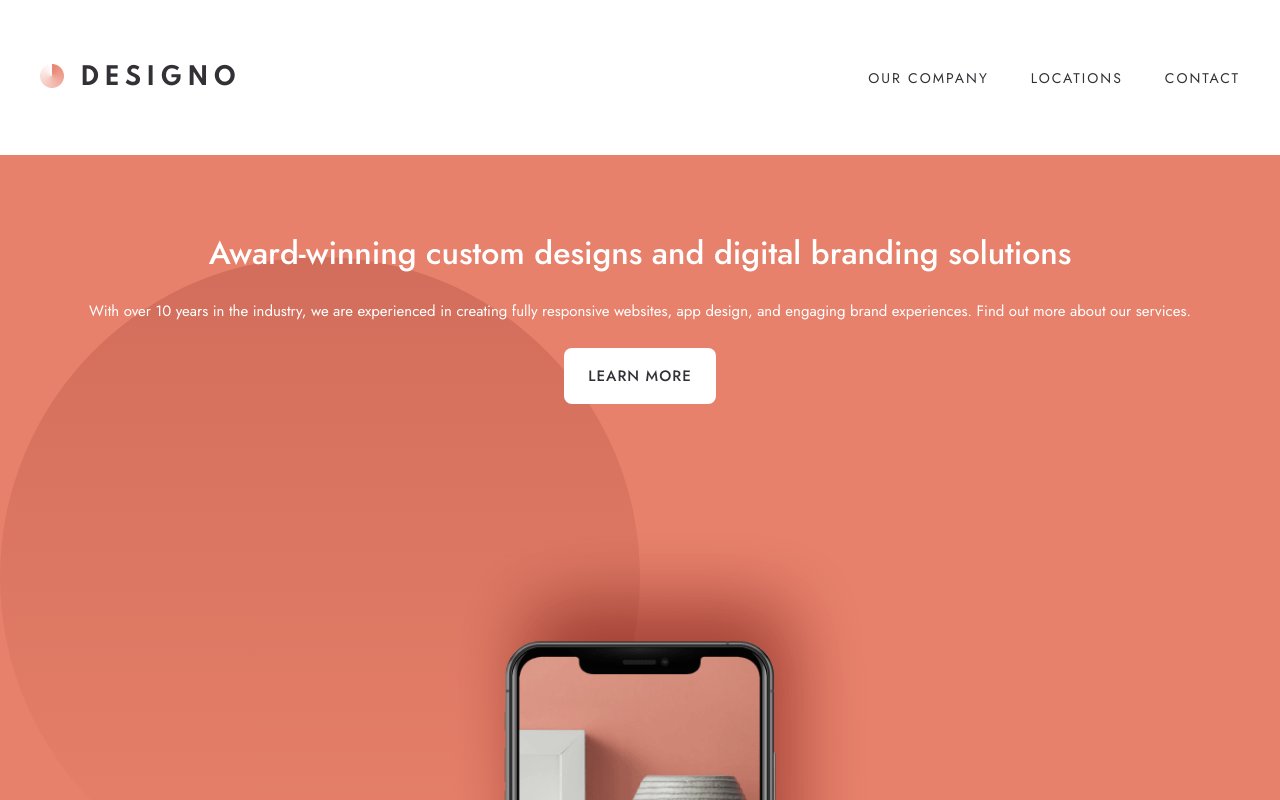
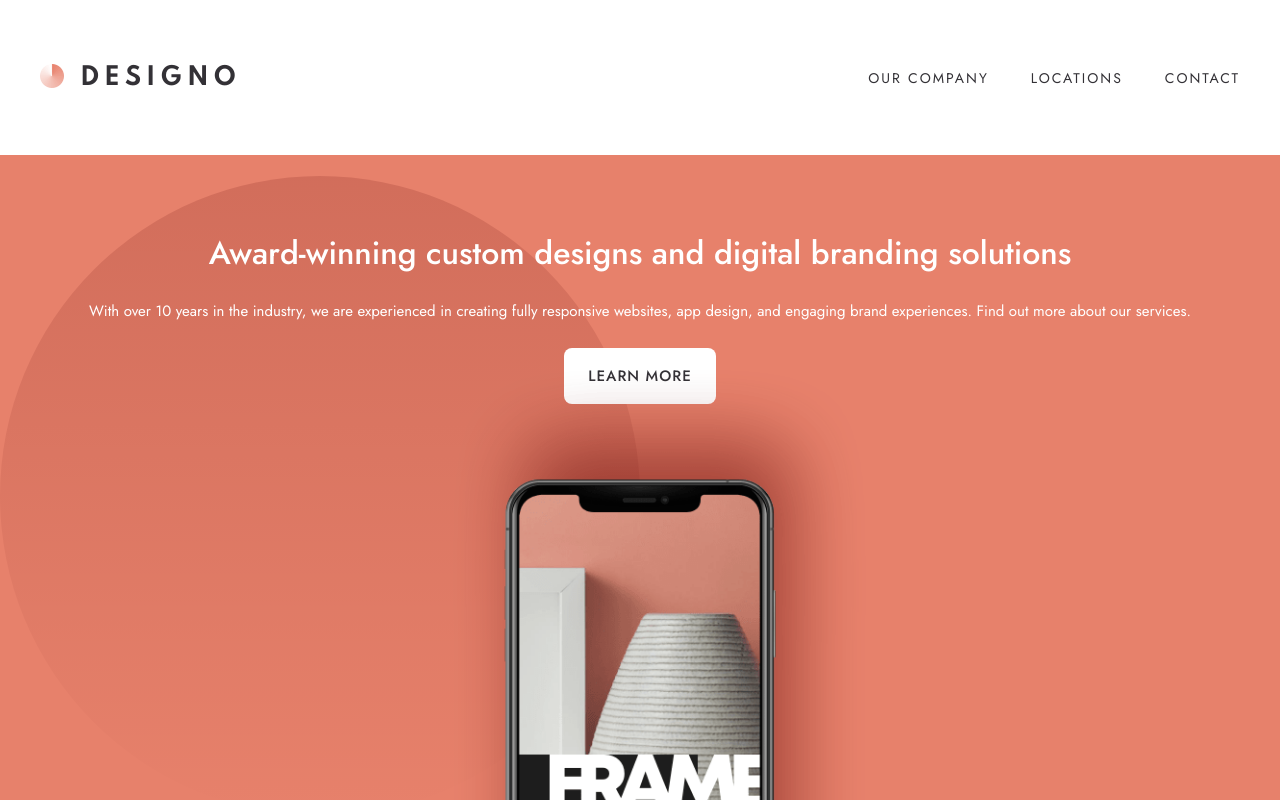
Before and after one commit to g-akca/designo, a React (Vite) app: page / in a window 1280 px wide. Shown: the top 800 px of the page. Built offline with nearby package versions, Linux system fonts and the light colour scheme.

Commit message:
Fix padding in HomeHero component for better layout consistency

```diff
--- a/src/components/home/HomeHero.tsx
+++ b/src/components/home/HomeHero.tsx
@@ -4,8 +4,8 @@ function HomeHero() {
   return (
     <section
       className="
-        bg-peach bg-[url('/assets/home/desktop/bg-pattern-hero-home.svg')] bg-left bg-no-repeat
-        px-6 pt-20 h-210.75 relative overflow-hidden
+        bg-peach bg-[url('/assets/home/desktop/bg-pattern-hero-home.svg')] bg-left
+        bg-no-repeat px-6 pt-20 pb-108 relative overflow-hidden
       "
     >
       <div className="flex flex-col items-center gap-6">
```
